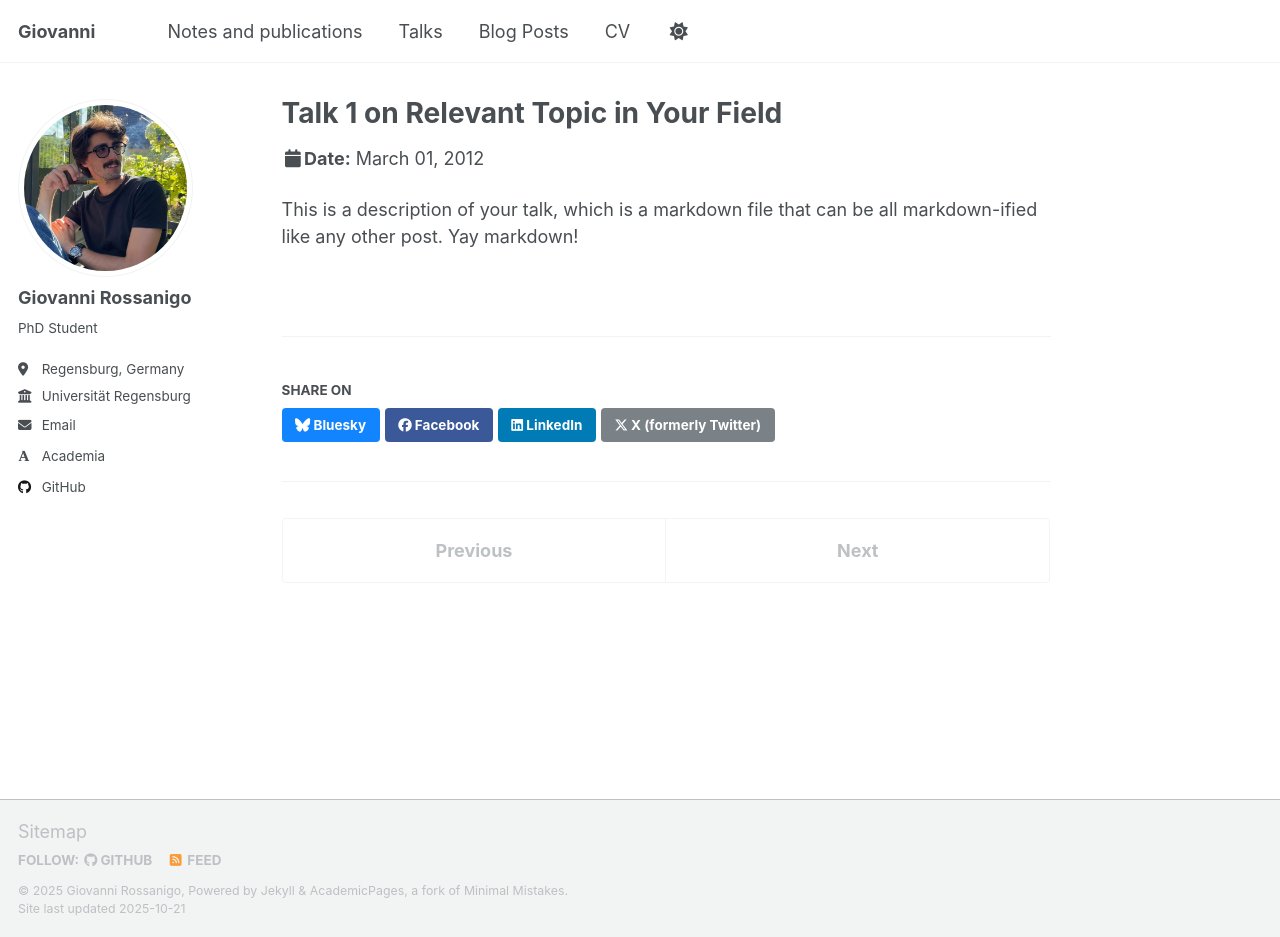
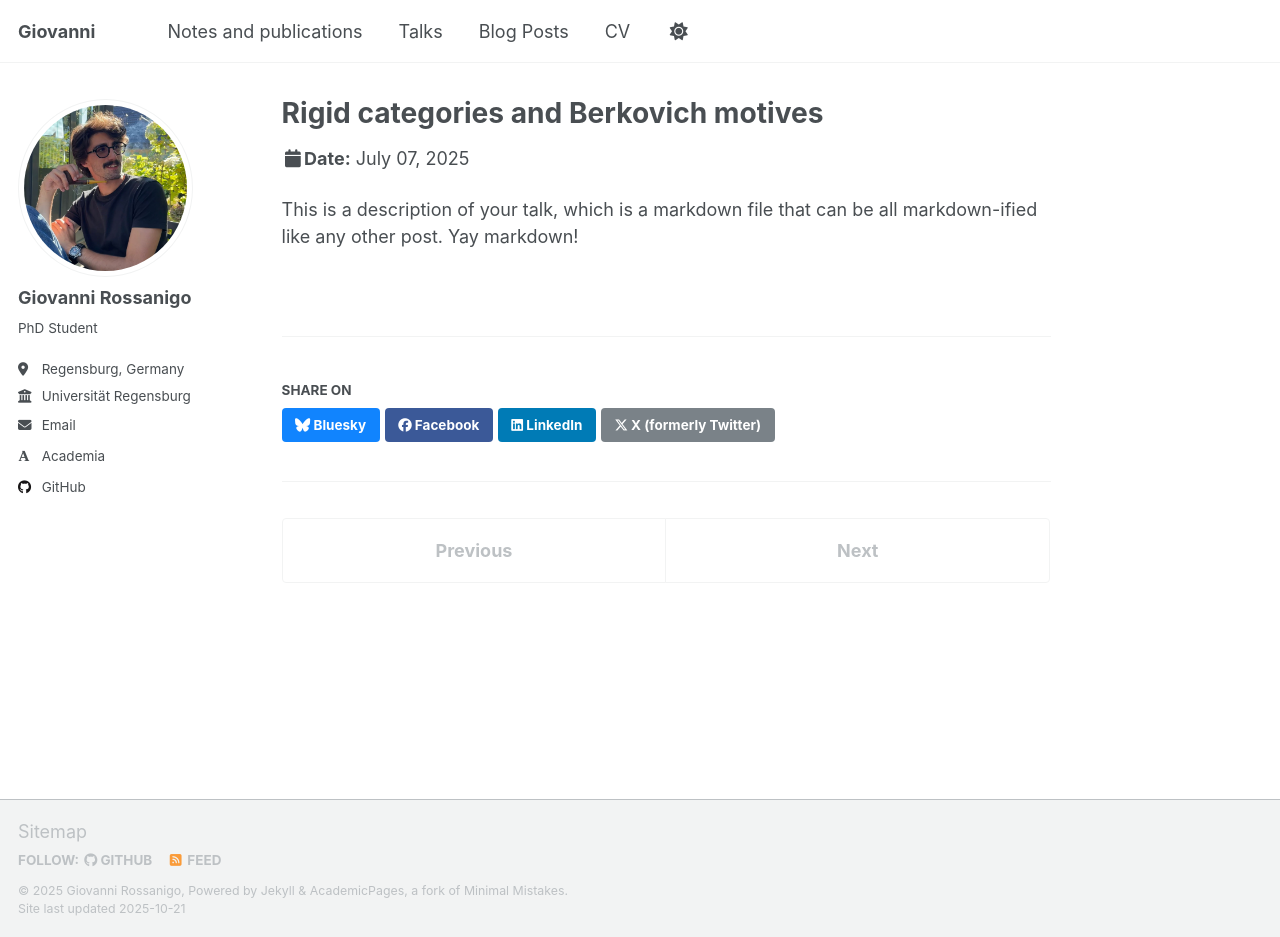
Before and after one commit to giovannirossanigo/giovannirossanigo.github.io, a Jekyll site: the page built from _talks/2012-03-01-talk-1.md, in a window 1280 px wide and 937 px high. Built offline with Jekyll 4.4.1, drawn with Linux system fonts in a browser that asks for light colours; some web fonts are replaced; a script that is not in the unit is left out.

Commit message:
Update 2012-03-01-talk-1.md

```diff
--- a/_talks/2012-03-01-talk-1.md
+++ b/_talks/2012-03-01-talk-1.md
@@ -1,11 +1,11 @@
 ---
-title: "Talk 1 on Relevant Topic in Your Field"
+title: "Rigid categories and Berkovich motives"
 collection: talks
 type: "Talk"
-permalink: /talks/2012-03-01-talk-1
-venue: "UC San Francisco, Department of Testing"
-date: 2012-03-01
-location: "San Francisco, CA, USA"
+permalink: /talks/HIOBSS25
+venue: "Universität Regensburg, Department of Mathematics"
+date: 2025-07-07
+location: "Regensburg, DE"
 ---
 
 This is a description of your talk, which is a markdown file that can be all markdown-ified like any other post. Yay markdown!
```
